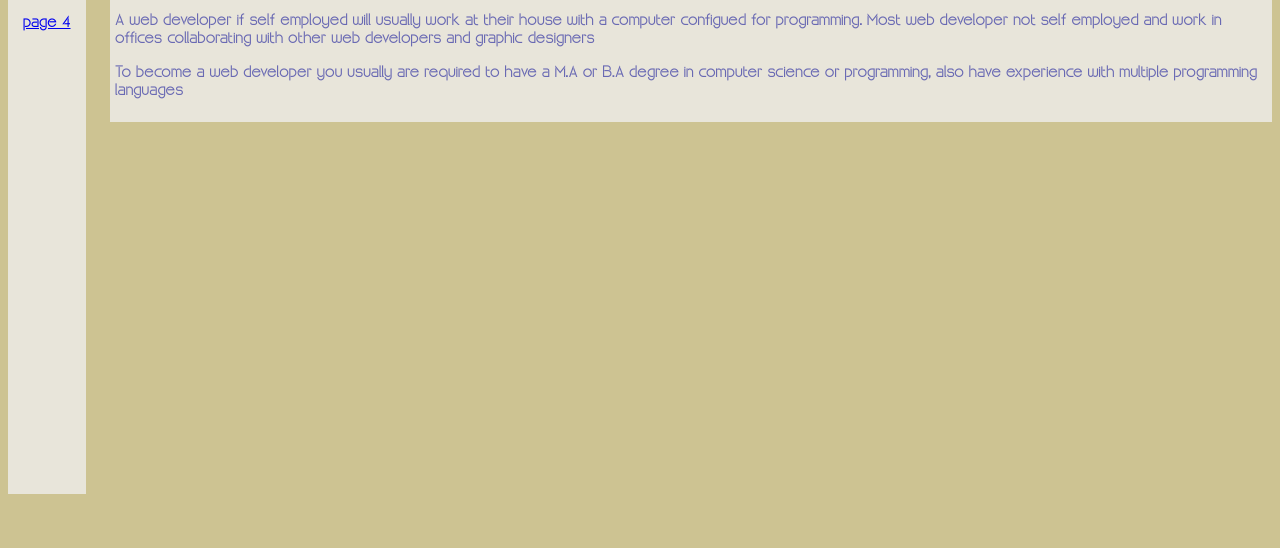
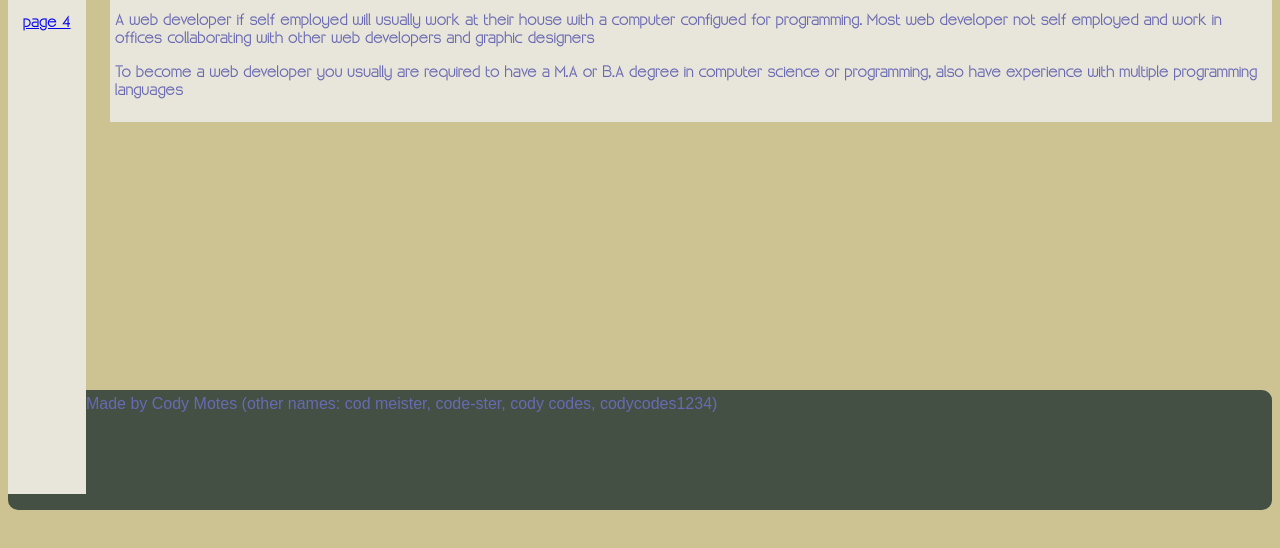
Before and after one commit to codycodesinschool/codys-codes, a plain HTML site: page sites/DreamJob/index.html in a window 1280 px wide. Shown: the part 196-744 px from the top of the page. Drawn offline with Linux system fonts and the light colour scheme.

Commit message:
I REALLY NEE DNTH SOLUTION TO BUG

```diff
--- a/sites/DreamJob/index.html
+++ b/sites/DreamJob/index.html
@@ -4,9 +4,9 @@
 <head>
     <title>
         <title>My Dream Job</title>
-    <meta charset="utf-8">
-    <meta name="viewport" content="width=device-width, initial-scale=1">
-    <link rel="stylesheet" href="style.css">
+        <meta charset="utf-8">
+        <meta name="viewport" content="width=device-width, initial-scale=1">
+        <link rel="stylesheet" href="style.css">
 
 </head>
 
@@ -39,14 +39,17 @@
         </p>
 
         <p>
-            A web developer if self employed will usually work at their house with a computer configued for programming.
-            Most web developer not self employed and work in offices collaborating with other web developers and graphic designers
+            A web developer if self employed will usually work at their house with a computer configued for programming. Most web developer not self employed and work in offices collaborating with other web developers and graphic designers
         </p>
         <p>
             To become a web developer you usually are required to have a M.A or B.A degree in computer science or programming, also have experience with multiple programming languages
         </p>
 
     </article>
+    <br/><br/><br/><br/><br/><br/><br/><br/><br/><br/><br/><br/><br/><br/><br/><br/><br/><br/><br/><br/><br/><br/><br/><br/><br/>
+    <footer>
+        <p>Made by Cody Motes (other names: cod meister, code-ster, cody codes, codycodes1234)</p>
+    </footer>
 
 </body>
 
--- a/sites/DreamJob/style.css
+++ b/sites/DreamJob/style.css
@@ -1,5 +1,5 @@
 :root {
-    --c1: #1a1d1aff;
+    --c1: rgb(67, 80, 67);
     --c2: #e8e5daff;
     --c3: #cdc392ff;
     --c4: #80a4edff;
@@ -36,6 +36,19 @@ article p {
     color: var(--c5);
 }
 
+footer {
+    background: var(--c1);
+    color: var(--c5);
+    font-family: Arial;
+    height: 15vh;
+    border-radius: 10px;
+}
+
+footer p {
+    padding: 5px;
+    font: Arial;
+}
+
 article {
     padding: 5px;
     background-color: var(--c2);
```
Also changed, not shown: sites/DreamJob/media/image/rain.jpg (added).
